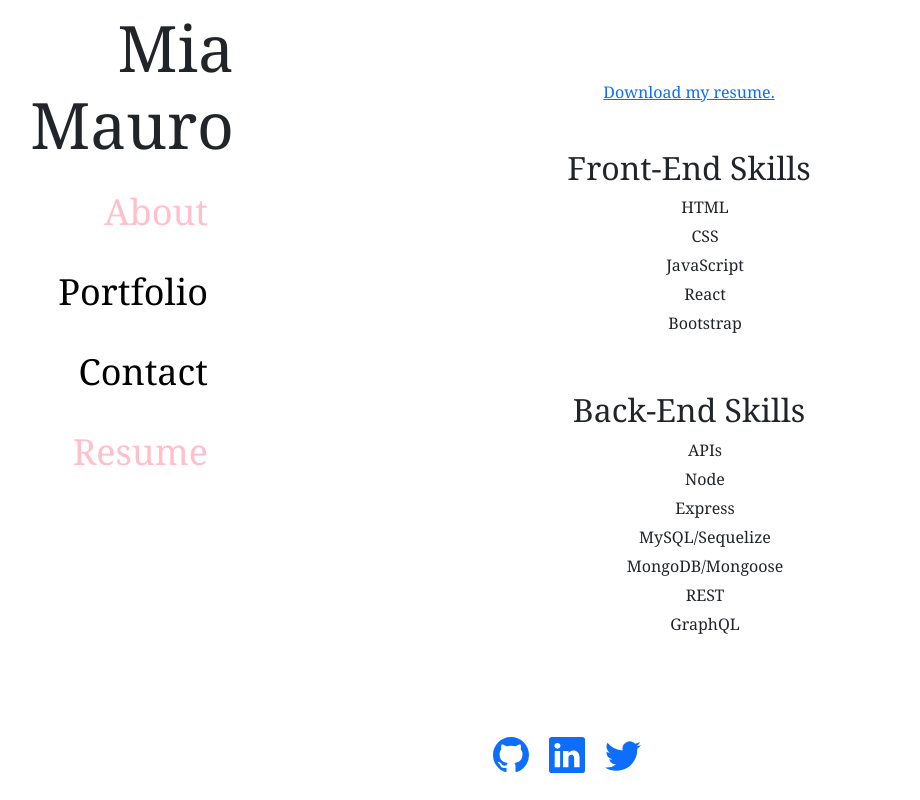
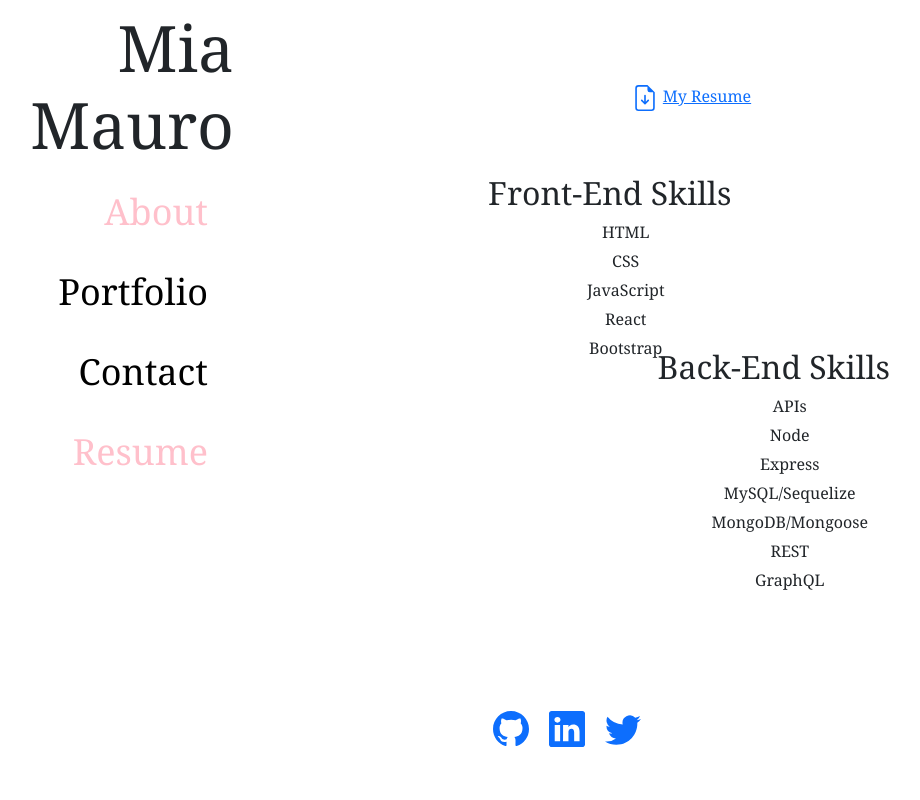
Before and after one commit to miamauro/react-portfolio, a React (Create React App) app: page /react-portfolio/resume in a window 1280 px wide. Shown: the whole page, without its empty margins (73-993 px from the left). Built offline with nearby package versions, Linux system fonts and the light colour scheme.

Commit message:
added icon to resume component

```diff
--- a/src/components/pages/Resume.css
+++ b/src/components/pages/Resume.css
@@ -1,3 +1,25 @@
 li {
-    list-style-type: none;
+  list-style-type: none;
 }
+
+#res {
+font-size: medium;
+}
+
+#skills {
+  position: relative;
+  height: 500px;
+  /* border-style: solid; */
+}
+
+#front {
+  position: absolute;
+  top: 8px;
+  left: 200px;
+}
+
+#back {
+  position: absolute;
+  bottom: 8px;
+  right: 200px;
+}
--- a/src/components/pages/Resume.js
+++ b/src/components/pages/Resume.js
@@ -5,10 +5,22 @@ import "./Resume.css";
 function Resume() {
   return (
     <>
-      <a href={pdf} target="_blank">
-        Download my resume.
+      <a href={pdf} target="_blank" id="res">
+        <svg
+          xmlns="http://www.w3.org/2000/svg"
+          width="26"
+          height="26"
+          fill="currentColor"
+          className="bi bi-file-earmark-arrow-down"
+          viewBox="0 0 16 16"
+        >
+          <path d="M8.5 6.5a.5.5 0 0 0-1 0v3.793L6.354 9.146a.5.5 0 1 0-.708.708l2 2a.5.5 0 0 0 .708 0l2-2a.5.5 0 0 0-.708-.708L8.5 10.293V6.5z" />
+          <path d="M14 14V4.5L9.5 0H4a2 2 0 0 0-2 2v12a2 2 0 0 0 2 2h8a2 2 0 0 0 2-2zM9.5 3A1.5 1.5 0 0 0 11 4.5h2V14a1 1 0 0 1-1 1H4a1 1 0 0 1-1-1V2a1 1 0 0 1 1-1h5.5v2z" />
+        </svg>
+        My Resume
       </a>
-      <div>
+      <div id="skills">
+        <div id="front">
           <h2>Front-End Skills</h2>
           <ul>
             <li>HTML</li>
@@ -18,7 +30,7 @@ function Resume() {
             <li>Bootstrap</li>
           </ul>
         </div>
-      <div>
+        <div id="back">
           <h2>Back-End Skills</h2>
           <ul>
             <li>APIs</li>
@@ -30,6 +42,7 @@ function Resume() {
             <li>GraphQL</li>
           </ul>
         </div>
+      </div>
     </>
   );
 }
```
Lines whose indentation alone changed are shown as unchanged.
